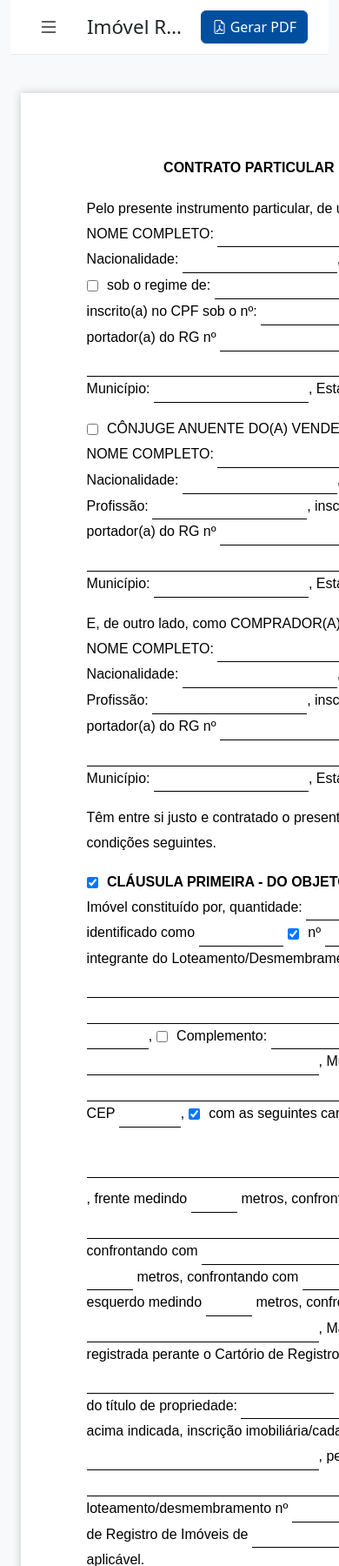
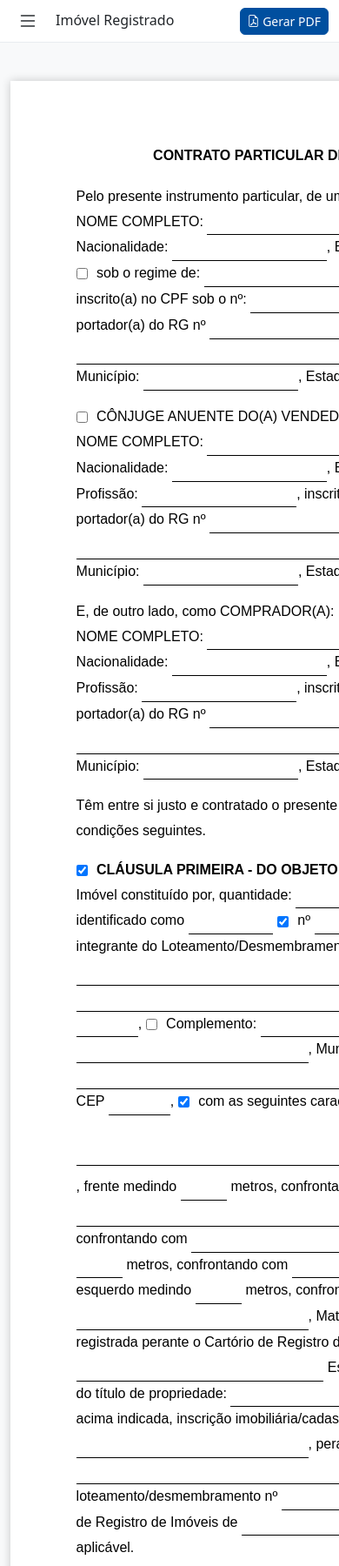
Before and after one commit to Antonio-Neves/document-automation, a Django app: page /contract-sale-property-deed/ in a window 390 px wide; the page is wider, and only the part inside the window is pictured. Shown: the top 1800 px of that part at 87% size. Run offline with Django 5.2, Linux system fonts and the light colour scheme; some libraries are stand-ins or nearby versions.

Commit message:
Changed all code to responsive

```diff
--- a/base/static/base/css/my_styles.css
+++ b/base/static/base/css/my_styles.css
@@ -95,6 +95,7 @@
     top: 0;
     z-index: 1020;
     display: flex;
+    flex-shrink: 0;
     align-items: center;
     justify-content: space-between;
     gap: 1rem;
@@ -131,6 +132,48 @@
     font-size: 1.4rem;
     font-weight: 400;
     color: #212529;
+}
+
+@media (max-width: 991.98px) {
+    body {
+        overflow-x: hidden;
+    }
+
+    .content-wrapper {
+        height: 100vh;
+        height: 100dvh;
+        min-height: 100vh;
+        min-height: 100dvh;
+        padding-left: 0;
+        padding-right: 0;
+        display: flex;
+        flex-direction: column;
+    }
+
+    .content-body {
+        flex: 1 1 auto;
+        min-height: 0;
+        overflow: auto;
+        -webkit-overflow-scrolling: touch;
+    }
+
+    .content-header {
+        gap: 0.5rem;
+        padding: 0.5rem 0.75rem;
+    }
+
+    .content-header-toggle {
+        margin-right: 0.25rem;
+    }
+
+    .content-header-title {
+        font-size: 1rem;
+    }
+
+    .content-header .btn {
+        padding: 0.25rem 0.5rem;
+        font-size: 0.875rem;
+    }
 }
 
 .btn-primary {
--- a/base/static/base/js/my_scripts.js
+++ b/base/static/base/js/my_scripts.js
@@ -1,117 +1,10 @@
 //
-// --- Scroll to Top ---
+// Project JavaScript
 //
-const btn = $('.gototop');
-
-$(window).scroll(function () {
-    if ($(window).scrollTop() > 300) {
-        btn.addClass('show');
-    } else {
-        btn.removeClass('show');
-    }
-});
-
-btn.on('click', function (e) {
-    e.preventDefault();
-    $('html, body').animate({ scrollTop: 0 }, '300');
-});
-
-
+// The legacy jQuery / cookie-consent / contact-form code was removed: jQuery
+// was never loaded, so it only raised a ReferenceError in the console.
 //
-// --- Cokie Consent ---
+// This file is reserved for the contract form interactivity (e.g. toggling
+// clauses and signatures on/off when their checkboxes change). Nothing runs
+// here yet.
 //
-window.cookieconsent.initialise({
-  "palette": {
-    "popup": {
-      "background": "rgba(16,45,105, 0.6)",
-      "text": "rgb(235,240,255)"
-    },
-    "button": {
-      "background": "transparent",
-      "text": "rgb(235,240,255)",
-      "border": "rgb(235,240,255)"
-    }
-  },
-  "content": {
-    "dismiss": "OK"
-  }
-});
-
-
-//
-// --- Hide form after submit ---
-//
-function hide_contact_form() {
-    $('#contact-form').submit(function () {
-        $(this).hide();
-    })
-}
-
-hide_contact_form();
-
-
-//
-// --- Avoid page reload after submit ---
-//
-const contactMessage = document.getElementById('contact-message');
-
-$(function () {
-    $('#contact-form').on('submit',function (e) {
-
-        $.ajax({
-            type: 'post',
-            data: $('#contact-form').serialize(),
-            success: function () {
-                const messageElement = `
-                    <p>Thank you.</p>
-                    <p>Your message has been sent.</p>
-                `;
-                contactMessage.innerHTML += messageElement;
-            }
-        });
-        e.preventDefault();
-    });
-});
-
-
-//
-// --- Navbar ---
-//
-const navbar = document.getElementById("navbar");
-const navbarToggle = navbar.querySelector(".navbar-toggle");
-const navbarLinks = navbar.querySelector(".navbar-links");
-
-function openMobileNavbar() {
-  navbar.classList.add("opened");
-  navbarToggle.setAttribute("aria-label", "Close navigation menu.");
-}
-
-function closeMobileNavbar() {
-  navbar.classList.remove("opened");
-  navbarToggle.setAttribute("aria-label", "Open navigation menu.");
-}
-
-navbarToggle.addEventListener("click", () => {
-  if (navbar.classList.contains("opened")) {
-    closeMobileNavbar();
-  } else {
-    openMobileNavbar();
-  }
-});
-
-navbarLinks.addEventListener("click", () => {
-    if (navbar.classList.contains("opened")) {
-    closeMobileNavbar();
-  } else {
-    openMobileNavbar();
-  }
-});
-
-const navbarMenu = navbar.querySelector(".navbar-menu");
-const navbarLinksContainer = navbar.querySelector(".navbar-links");
-
-navbarLinksContainer.addEventListener("click", (clickEvent) => {
-  clickEvent.stopPropagation();
-});
-
-navbarMenu.addEventListener("click", closeMobileNavbar);
--- a/base/templates/base/_base_index.html
+++ b/base/templates/base/_base_index.html
@@ -22,7 +22,7 @@
                             {% block header_actions %}{% endblock %}
                         </div>
                     </header>
-                    <div class="container-fluid py-4">
+                    <div class="container-fluid py-4 content-body">
                         <!-- Page Content -->
                         {% include 'base/_messages.html' %}
                         {% block body_content %}{% endblock %}
--- a/base/templates/base/_base_sidebar.html
+++ b/base/templates/base/_base_sidebar.html
@@ -3,7 +3,7 @@
 <nav id="sidebarMenu" class="col-lg-2 sidebar offcanvas-lg offcanvas-start px-0" tabindex="-1" aria-labelledby="sidebarMenuLabel">
     <div class="offcanvas-header d-lg-none">
         <h5 class="offcanvas-title text-white" id="sidebarMenuLabel">Documentos</h5>
-        <button type="button" class="btn-close btn-close-white" data-bs-dismiss="offcanvas" aria-label="Fechar menu"></button>
+        <button type="button" class="btn-close btn-close-white" data-bs-dismiss="offcanvas" data-bs-target="#sidebarMenu" aria-label="Fechar menu"></button>
     </div>
 
     <div class="text-center mb-4 pt-3 d-none d-lg-block">
```
Also changed, not shown: docs/documentation/02-architecture.md (+4 -3 lines), docs/documentation/04-frontend-and-styling.md (+10 -8 lines), docs/documentation/08-roadmap-and-open-questions.md (+1 -1 lines).
